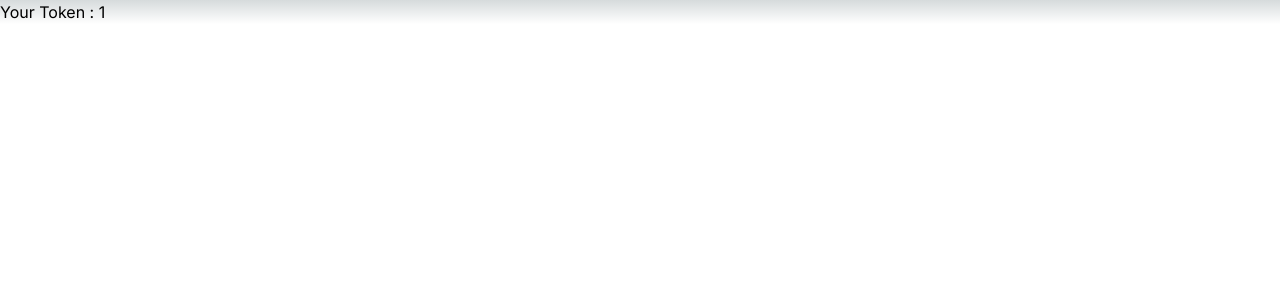
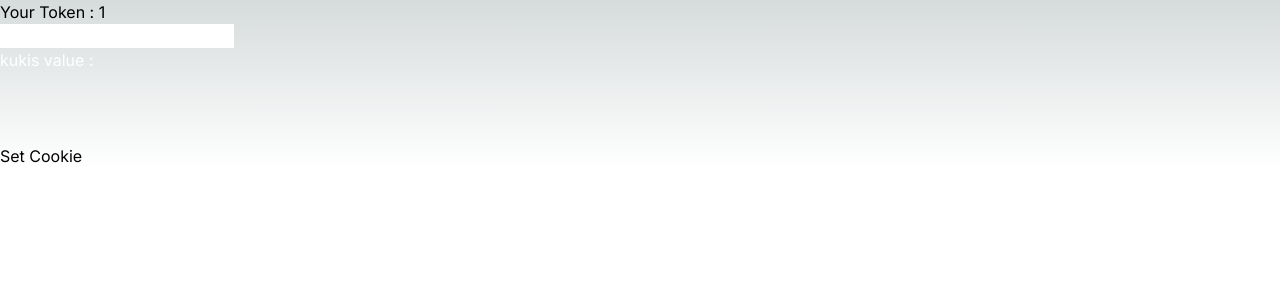
Before and after one commit to project-wifi-rtrw/frontend, a Next.js app: page /pages/auth/1 in a window 1280 px wide. Shown: the top 300 px of the page. Built offline with nearby package versions, Linux system fonts and the light colour scheme; what tailwindcss-animated would draw is missing.

Commit message:
adding cookies handling

```diff
--- a/src/app/pages/auth/[tokenId]/page.js
+++ b/src/app/pages/auth/[tokenId]/page.js
@@ -1,13 +1,29 @@
-"use client"
-import React from "react";
+"use client";
+import React, { useState } from "react";
+import { useCookies } from "react-cookie";
 
-const ID = ({params}) => {
+function Page({params}) {
   const {tokenId} = params;
+  const [kukis, setKukisName] = useState("");
+  const [cookies, setCookie, removeCookie] = useCookies(['name']);
+
+  const setCookieHandler = () =>{
+    console.log('workingg')
+    setCookie('name',kukis,{path:'/'})
+    console.log(cookies.name)
+  }
+
   return (
     <>
     <p>Your Token : {tokenId}</p>
+    <input type="text" value={kukis} onChange={(e)=>setKukisName(e.target.value)}/>
+    <p className={'text-white'}>kukis value : {kukis}</p>
+    <br></br><br></br><br></br>
+    <button id="buttonLogin" onClick={setCookieHandler}>
+      Set Cookie
+    </button>
     </>
   )
 };
 
-export default ID;
+export default Page;
```
